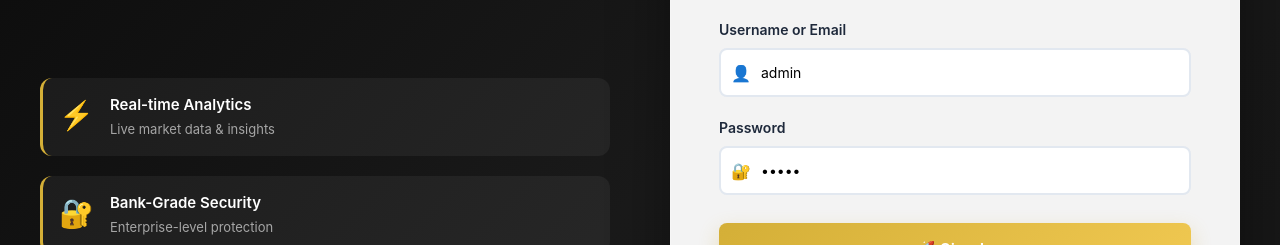
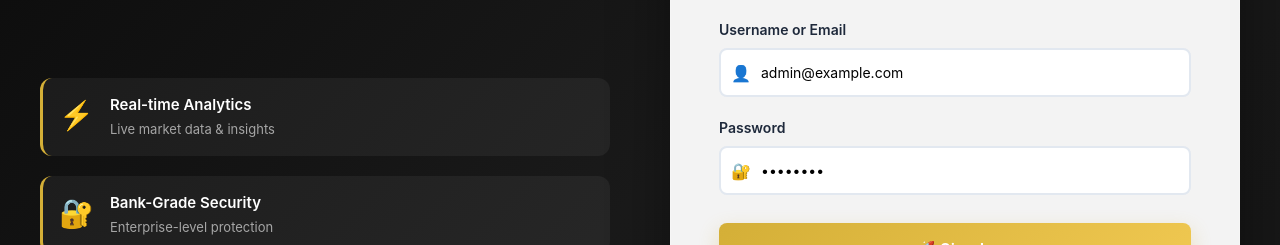
Before and after one commit to kuldeepsingh/alice-india, a React (Vite) app in the folder admin-dashboard/: page /login in a window 1280 px wide. Shown: the part 279-524 px from the top of the page. Built offline with nearby package versions, Linux system fonts and the light colour scheme; no server answers.

Commit message:
fix: update default login credentials
- Changed default email to: admin@example.com
- Changed default password to: admin123 (minimum 6 chars required)
- Backend now has this user pre-registered
- Login will work with these credentials

```diff
--- a/admin-dashboard/src/pages/Login.tsx
+++ b/admin-dashboard/src/pages/Login.tsx
@@ -6,8 +6,8 @@ import { authAPI } from '../services/api'
 export function Login() {
   const navigate = useNavigate()
   const { setToken, setUser } = useAuthStore()
-  const [email, setEmail] = useState('admin')
-  const [password, setPassword] = useState('admin')
+  const [email, setEmail] = useState('admin@example.com')
+  const [password, setPassword] = useState('admin123')
   const [loading, setLoading] = useState(false)
   const [error, setError] = useState('')
   const [hoveredFeature, setHoveredFeature] = useState<number | null>(null)
```
